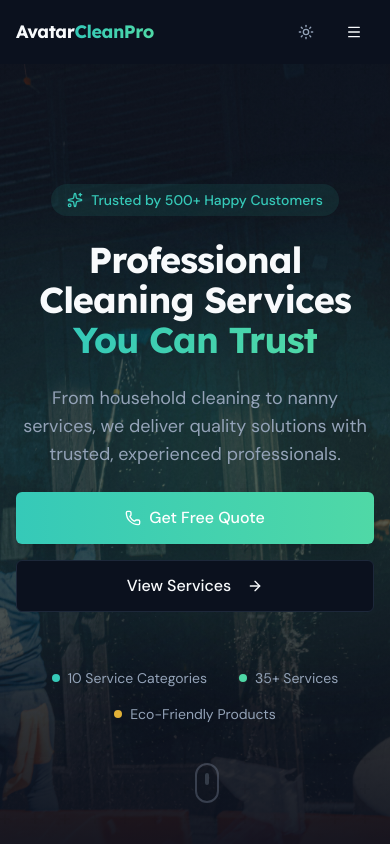
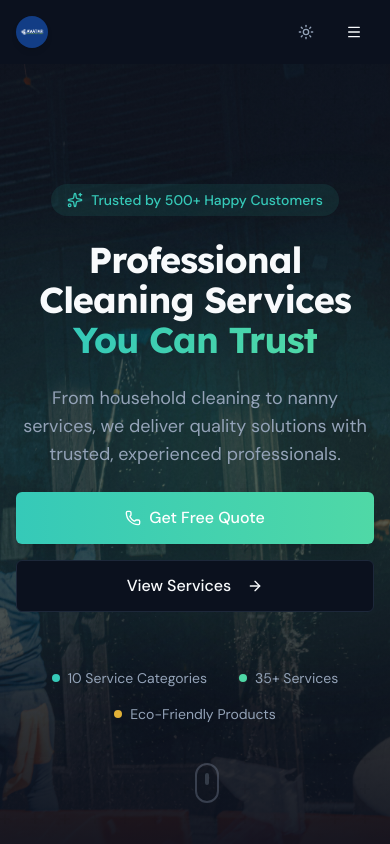
Before and after one commit to software-Codes/avatarscleanpro, a Next.js app: page / in a window 390 px wide. Shown: the top 844 px of the page. Built offline with nearby package versions, Linux system fonts and the light colour scheme.

Commit message:
feat: add responsive logo component and update header props interface

```diff
--- /dev/null
+++ b/public/images/image.ts
@@ -0,0 +1 @@
+export {default as cleanproLogo} from "./cleanpro-logo.jpg";
--- a/src/components/common/Logo.tsx
+++ b/src/components/common/Logo.tsx
@@ -1,8 +1,9 @@
 "use client";
 
 import Link from "next/link";
-import { Sparkles } from "lucide-react";
+import Image from "next/image";
 import { cn } from "@/lib/utils";
+import { cleanproLogo } from "../../../public/images/image";
 
 interface LogoProps {
   /** Logo variant for different contexts */
@@ -14,51 +15,30 @@ interface LogoProps {
 }
 
 /**
- * Brand logo component with multiple variants for different contexts.
- * Features animated sparkle icon and gradient text.
+ * Brand logo component with responsive image logo.
+ * Features hover effects and different sizes for various contexts.
  */
 export function Logo({ variant = "default", className, asLink = true }: LogoProps) {
   const logoContent = (
     <div
       className={cn(
-        "group flex items-center gap-2 transition-opacity hover:opacity-90",
+        "group flex items-center transition-opacity hover:opacity-90",
         className
       )}
     >
-      {/* Icon Badge */}
-      {variant !== "compact" && (
-        <div className="relative flex h-9 w-9 items-center justify-center rounded-lg bg-gradient-to-br from-primary to-accent shadow-md transition-transform duration-300 group-hover:scale-105">
-          <Sparkles className="h-5 w-5 text-white transition-transform duration-300 group-hover:rotate-12" />
-        </div>
-      )}
-
-      {/* Text */}
-      <div
+      <Image
+        src={cleanproLogo}
+        alt="Avatar CleanPro - Professional Cleaning Services"
+        width={variant === "compact" ? 40 : variant === "footer" ? 64 : 56}
+        height={variant === "compact" ? 40 : variant === "footer" ? 64 : 56}
         className={cn(
-          "flex flex-col",
-          variant === "compact" && "flex-row items-center gap-1"
+          "rounded-full object-cover transition-transform duration-300 group-hover:scale-105 shadow-md",
+          variant === "compact" && "h-8 w-8 sm:h-10 sm:w-10",
+          variant === "default" && "h-10 w-10 sm:h-12 sm:w-12 md:h-14 md:w-14",
+          variant === "footer" && "h-12 w-12 sm:h-16 sm:w-16"
         )}
-      >
-        <span
-          className={cn(
-            "font-heading font-bold leading-tight tracking-tight",
-            variant === "default" && "text-xl",
-            variant === "compact" && "text-lg",
-            variant === "footer" && "text-2xl"
-          )}
-        >
-          <span className="text-foreground">Avatar</span>
-          <span className="bg-gradient-to-r from-primary to-accent bg-clip-text text-transparent">
-            CleanPro
-          </span>
-        </span>
-
-        {variant === "footer" && (
-          <span className="text-sm text-muted-foreground">
-            Professional Cleaning Services
-          </span>
-        )}
-      </div>
+        priority={variant !== "footer"}
+      />
     </div>
   );
 
--- a/src/components/layout/Header.tsx
+++ b/src/components/layout/Header.tsx
@@ -11,7 +11,7 @@ import { Navigation } from "./Navigation";
 import { MobileMenu } from "./MobileMenu";
 import { siteConfig } from "@/config/site";
 
-interface HeaderProps {
+interface   HeaderProps {
   /** Additional CSS classes */
   className?: string;
 }
```
Also changed, not shown: public/images/cleanpro-logo.jpg.
